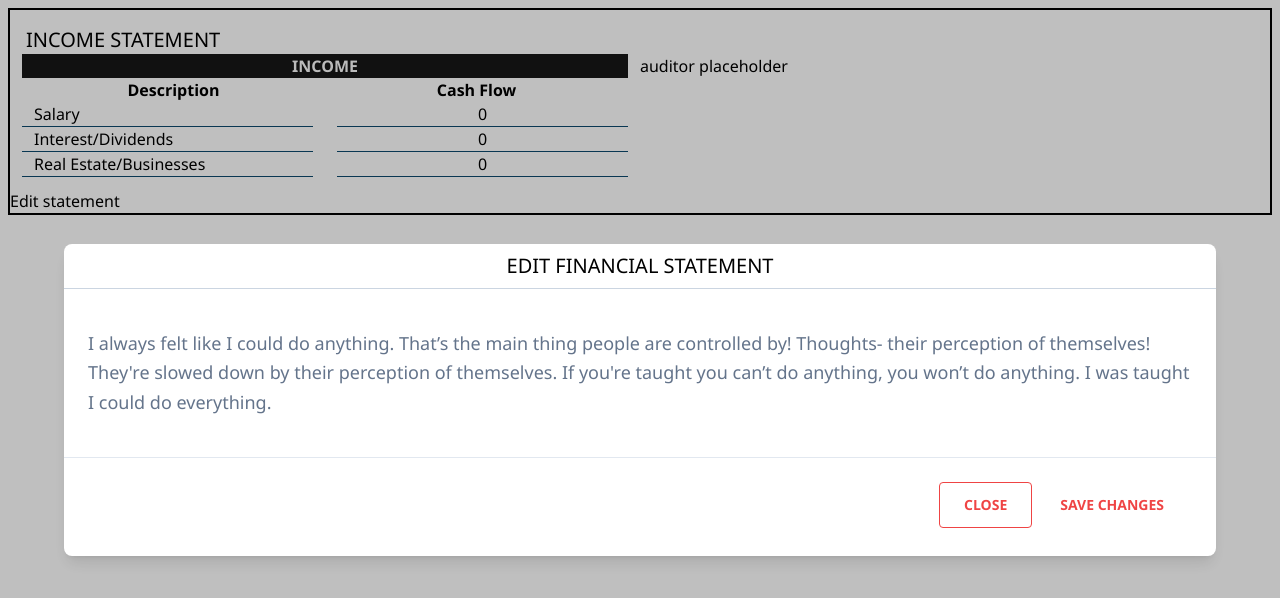
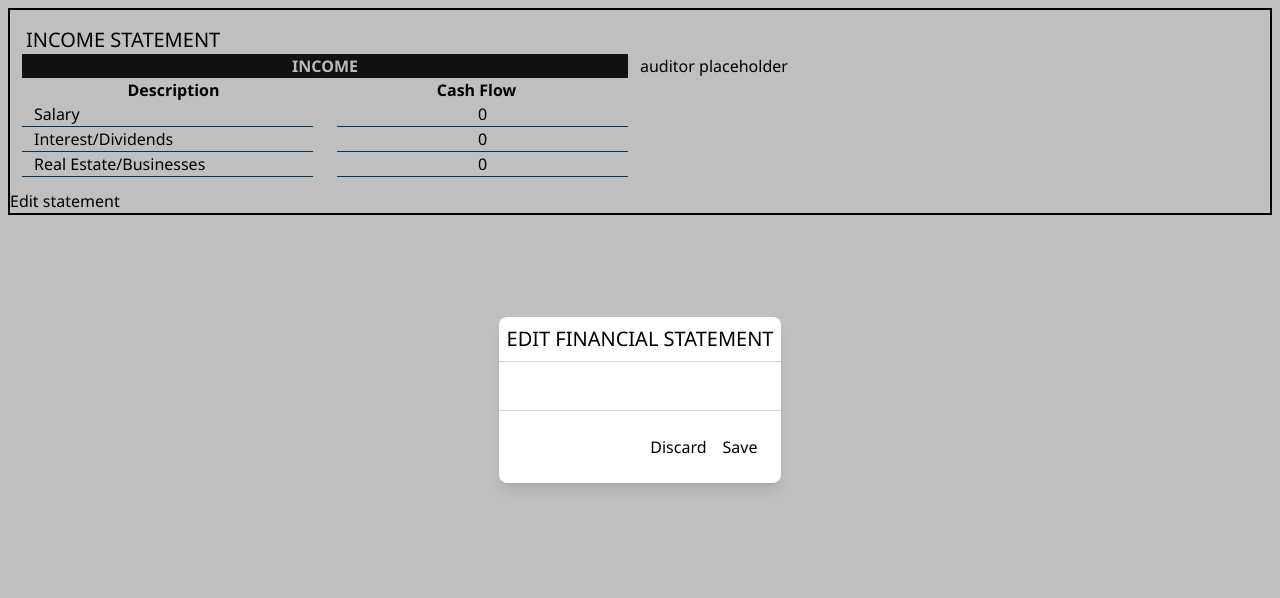
Before and after one commit to crypt096/richdad-financial-statement, a Vue app in the folder frontend/: page / in a window 1280 px wide. Both pictures are taken after a click on the button "Edit statement". Shown: the top 598 px of the page. Built offline with nearby package versions, Linux system fonts and the light colour scheme.

Commit message:
Update EditStatementModal.vue

```diff
--- a/frontend/src/components/EditStatementModal.vue
+++ b/frontend/src/components/EditStatementModal.vue
@@ -6,38 +6,21 @@
       <div
         class="border-0 rounded-lg shadow-lg relative flex flex-col w-full bg-white outline-none focus:outline-none"
       >
-        <!--header-->
         <div
           class="flex items-center justify-center p-2 border-b border-solid border-slate-300 rounded-t uppercase"
         >
           <h3 class="text-xl">Edit financial statement</h3>
         </div>
-        <!--body-->
+
         <div class="relative p-6 flex-auto">
-          <p class="my-4 text-slate-500 text-lg leading-relaxed">
-            I always felt like I could do anything. That’s the main thing people
-            are controlled by! Thoughts- their perception of themselves! They're
-            slowed down by their perception of themselves. If you're taught you
-            can’t do anything, you won’t do anything. I was taught I could do
-            everything.
-          </p>
+          <!-- Form will go here -->
         </div>
-        <!--footer-->
+
         <div
-          class="flex items-center justify-end p-6 border-t border-solid border-slate-200 rounded-b"
+          class="flex items-center justify-end p-6 border-t border-solid border-slate-300 rounded-b"
         >
-          <button
-            class="text-red-500 bg-transparent border border-solid border-red-500 hover:bg-red-500 hover:text-white active:bg-red-600 font-bold uppercase text-sm px-6 py-3 rounded outline-none focus:outline-none mr-1 mb-1 ease-linear transition-all duration-150"
-            type="button"
-          >
-            Close
-          </button>
-          <button
-            class="text-red-500 background-transparent font-bold uppercase px-6 py-2 text-sm outline-none focus:outline-none mr-1 mb-1 ease-linear transition-all duration-150"
-            type="button"
-          >
-            Save Changes
-          </button>
+          <button type="button" class="mr-4">Discard</button>
+          <button type="button">Save</button>
         </div>
       </div>
     </div>
```
